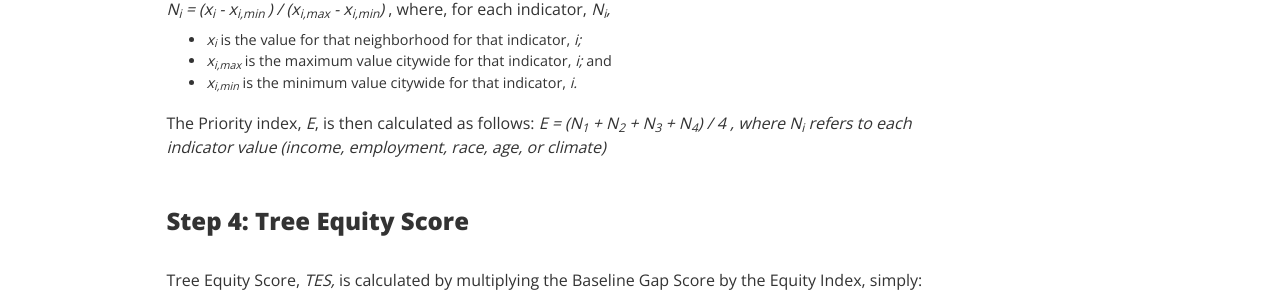
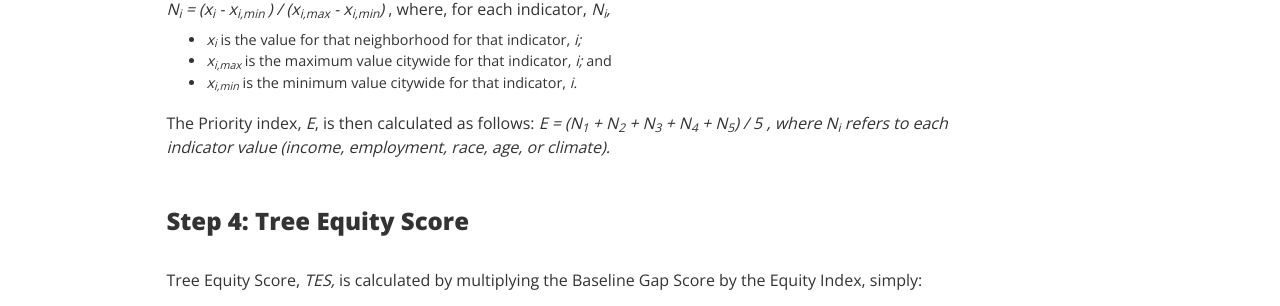
Before and after one commit to American-Forests/TESA-StaticPages, a Jekyll site: the page built from methodology/index.html, in a window 1280 px wide and 900 px high, scrolled down 2012 px. Shown: the part 148-454 px from the top of the window. Built offline with Jekyll 4.4.1, drawn with Linux system fonts in a browser that asks for light colours.

Commit message:
methodology fix

```diff
--- a/methodology/index.html
+++ b/methodology/index.html
@@ -88,7 +88,7 @@ title: home
              <li><i>x<sub>i,max</sub></i> is the maximum value citywide for that indicator, <i>i;</i> and</li>
              <li><i>x<sub>i,min</sub></i> is the minimum value citywide for that indicator, <i>i.</i></li>
          </ul>
-         <p class="small">The Priority index, <i>E</i>, is then calculated as follows: <i>E = (N<sub>1</sub> + N<sub>2</sub> + N<sub>3</sub> + N<sub>4</sub>) / 4  , where N<sub>i</sub> refers to each indicator value (income, employment, race, age, or climate)</i></p>
+         <p class="small">The Priority index, <i>E</i>, is then calculated as follows: <i>E = (N<sub>1</sub> + N<sub>2</sub> + N<sub>3</sub> + N<sub>4</sub> + N<sub>5</sub>) / 5  , where N<sub>i</sub> refers to each indicator value (income, employment, race, age, or climate).</i></p>
 
          <h4>Step 4: Tree Equity Score</h4>
          <p class="small">Tree Equity Score, <i>TES,</i> is calculated by multiplying the Baseline Gap Score by the Equity Index, simply:</p>
```
